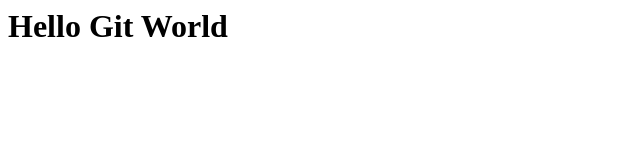
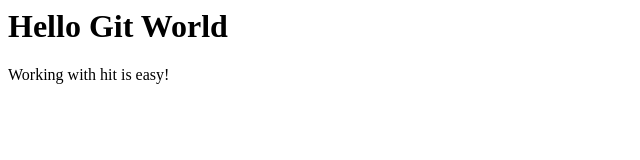
Before and after one commit to emirmandal/GitGitHubMasterclass, a plain HTML site: page index.html in a window 1280 px wide. Shown: the whole page, without its empty margins (0-640 px from the left). Drawn offline with Linux system fonts and the light colour scheme.

Commit message:
Ad div and p

```diff
--- a/index.html
+++ b/index.html
@@ -1 +1,5 @@
 <h1>Hello Git World</h1>
+
+<div>
+    <p>Working with hit is easy!</p>
+</div>
```
